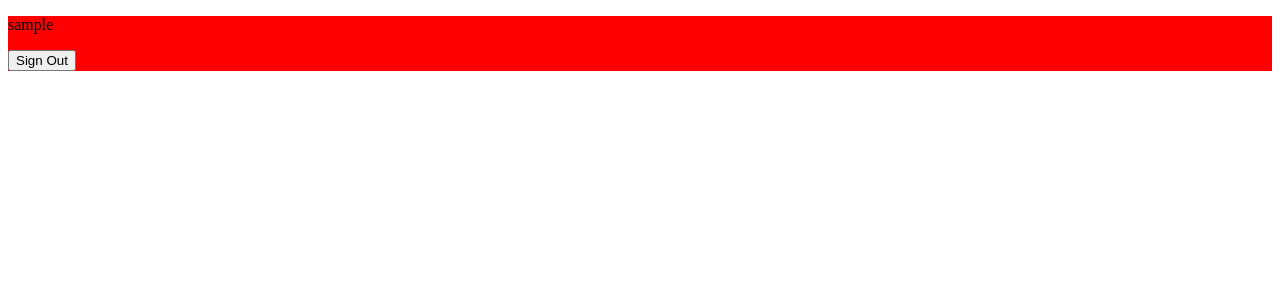
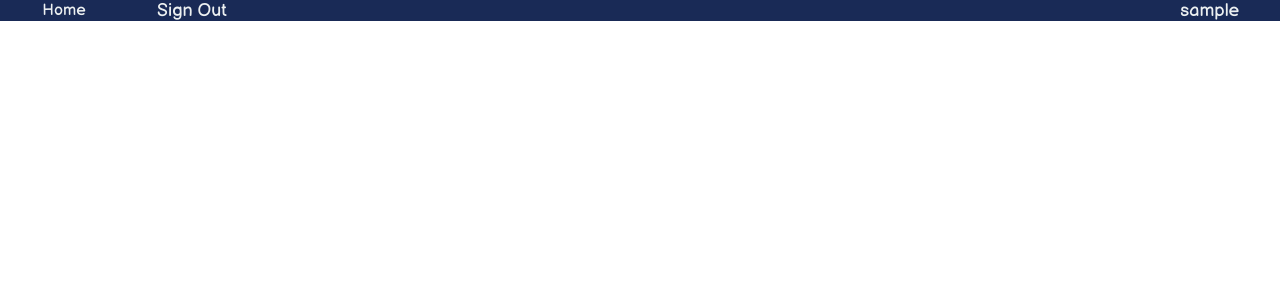
Before and after one commit to Yahikho/self_money, a PHP site: page /view/home.php in a window 1280 px wide. Shown: the top 300 px of the page. Run offline with PHP 8.4, Linux system fonts and the light colour scheme; the visitor is signed in with stand-in values (Sample User, id 1).

Commit message:
Estilos heade y crecion del edit profile

```diff
--- a/css/common.css
+++ b/css/common.css
@@ -2,7 +2,7 @@
     padding: 0;
     margin: 0;
     box-sizing: border-box;
-    font-family: sans-serif;
+    font-family: 'Balsamiq Sans',sans-serif;
 
 }
 body{
@@ -13,7 +13,7 @@ body{
     width: 280px;
     height: 380px;
     margin: auto;
-    margin-top: 50px;
+    margin-top: 110px;
     display: grid;
     grid-gap: 10px;
     background: #ffffff;
--- a/css/header.css
+++ b/css/header.css
@@ -1,3 +1,65 @@
+*{
+    padding: 0;
+    margin: 0;
+    box-sizing: border-box;
+    font-family: 'Balsamiq Sans', cursive;
+}
+
 .form_header{
-    background-color: red;
+    color: #ecf0f1;
+    background-color: #192a56;
+    display: grid;
+    grid-template-columns: repeat(3, 10% 10% 80%);
+    align-items: center;
+    text-align: center;
 }
+
+.form_header .back-home{
+    color: #ecf0f1;
+    text-decoration: none;
+}
+
+.form_header button{
+    color: #ecf0f1;
+    font-size: 18px;
+    background: none;
+    border: none;
+}
+
+.form_header .user-name{
+    text-align: end;
+    font-size: 18px;
+    margin-right: 3%;
+}
+
+.form_header .user-name a{
+    color: #ecf0f1;
+    padding: 0 10px 0 10px;
+    text-decoration: none;
+}
+
+.form_header button:hover{
+    cursor: pointer;
+    color: #f1f2f6;
+}
+
+.form_header .back-home:hover{
+        background-color: #487eb0;
+}
+.form_header button:hover{
+    background-color: #487eb0;
+}
+.form_header .user-name a:hover{
+    cursor: pointer;
+    background-color: #487eb0;
+}
+
+@media only screen and (max-width: 700px){
+    .form_header{
+        display: grid;
+        grid-template-columns: repeat(3, 25% 25% 50%);
+    }
+    .form_header .user-name{
+        margin-right: 6%;
+    }
+}
--- a/view/header.php
+++ b/view/header.php
@@ -9,11 +9,14 @@
 <?php
     if(isset($_SESSION['user_name'])){
 ?>
+<link rel="preconnect" href="https://fonts.gstatic.com">
+<link href="https://fonts.googleapis.com/css2?family=Balsamiq+Sans&display=swap" rel="stylesheet">
 <link rel="stylesheet" href="../css/header.css">
 <header>
 <form action="" method="POST" class="form_header" >
-    <p><span><?=$_SESSION['user_name']?></span></p>
-    <button type="submit" name="signOut">Sign Out</button>
+        <a class="back-home" href="home.php">Home</a>
+        <button type="submit" name="signOut">Sign Out</button>
+        <p class="user-name"><a href="edit_profile.php"><?=$_SESSION['user_name']?></a></p>
 </form>
 </header>
 <?php
--- a/view/home.php
+++ b/view/home.php
@@ -5,7 +5,7 @@
     <meta charset="UTF-8">
     <meta http-equiv="X-UA-Compatible" content="IE=edge">
     <meta name="viewport" content="width=device-width, initial-scale=1.0">
-    <title>Home</title>
+    <title>Home - SM</title>
 </head>
 <?php include 'header.php';?>
 <body>
--- a/view/sign_in.php
+++ b/view/sign_in.php
@@ -6,14 +6,13 @@
     }
 
 ?>
-
-
 <!DOCTYPE html>
 <html lang="en">
 <head>
     <meta charset="UTF-8">
     <meta http-equiv="X-UA-Compatible" content="IE=edge">
     <meta name="viewport" content="width=device-width, initial-scale=1.0">
+    <link href="https://fonts.googleapis.com/css2?family=Akaya+Kanadaka&family=Roboto:wght@100&display=swap" rel="stylesheet">
     <link rel="stylesheet" href="../css/common.css">
     <title>Sign In</title>
 </head>
--- a/view/sign_up.php
+++ b/view/sign_up.php
@@ -14,6 +14,7 @@
     <meta charset="UTF-8">
     <meta http-equiv="X-UA-Compatible" content="IE=edge">
     <meta name="viewport" content="width=device-width, initial-scale=1.0">
+    <link href="https://fonts.googleapis.com/css2?family=Akaya+Kanadaka&family=Roboto:wght@100&display=swap" rel="stylesheet">
     <link rel="stylesheet" href="../css/common.css">
     <title>Sign Up</title>
 </head>
```
Also changed, not shown: view/edit_profile.php (added, +22 -0 lines), js/edit_profile.js (added).
